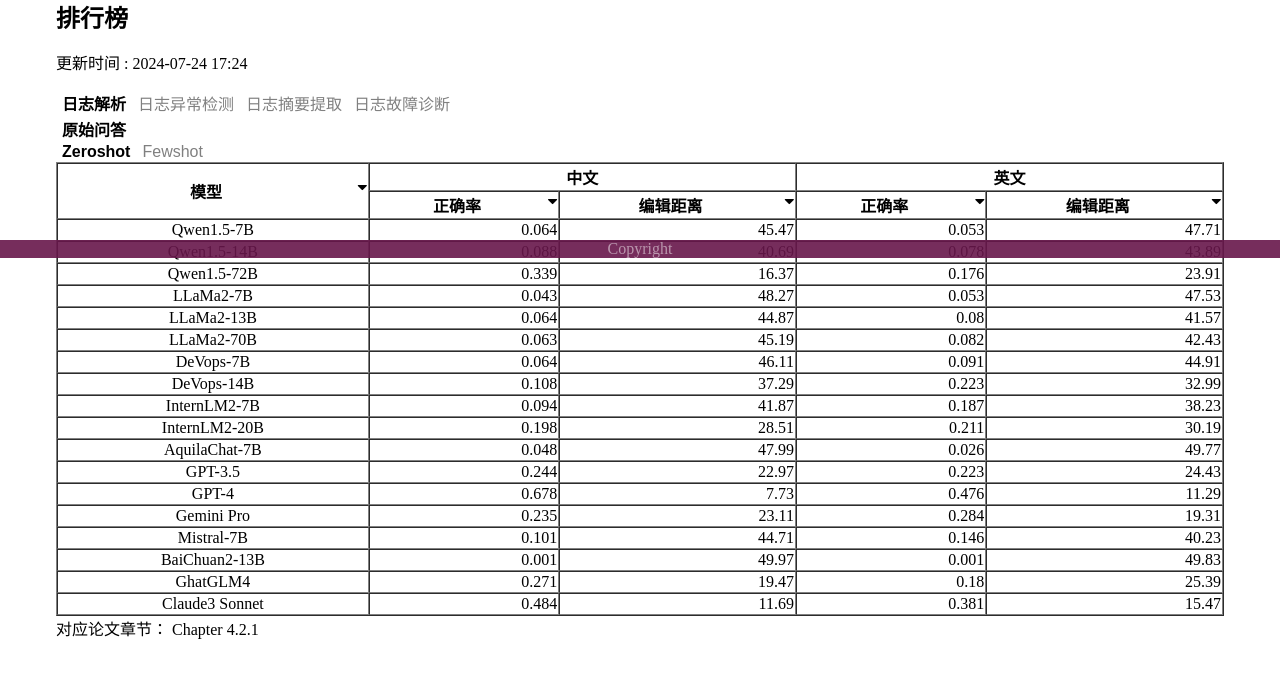
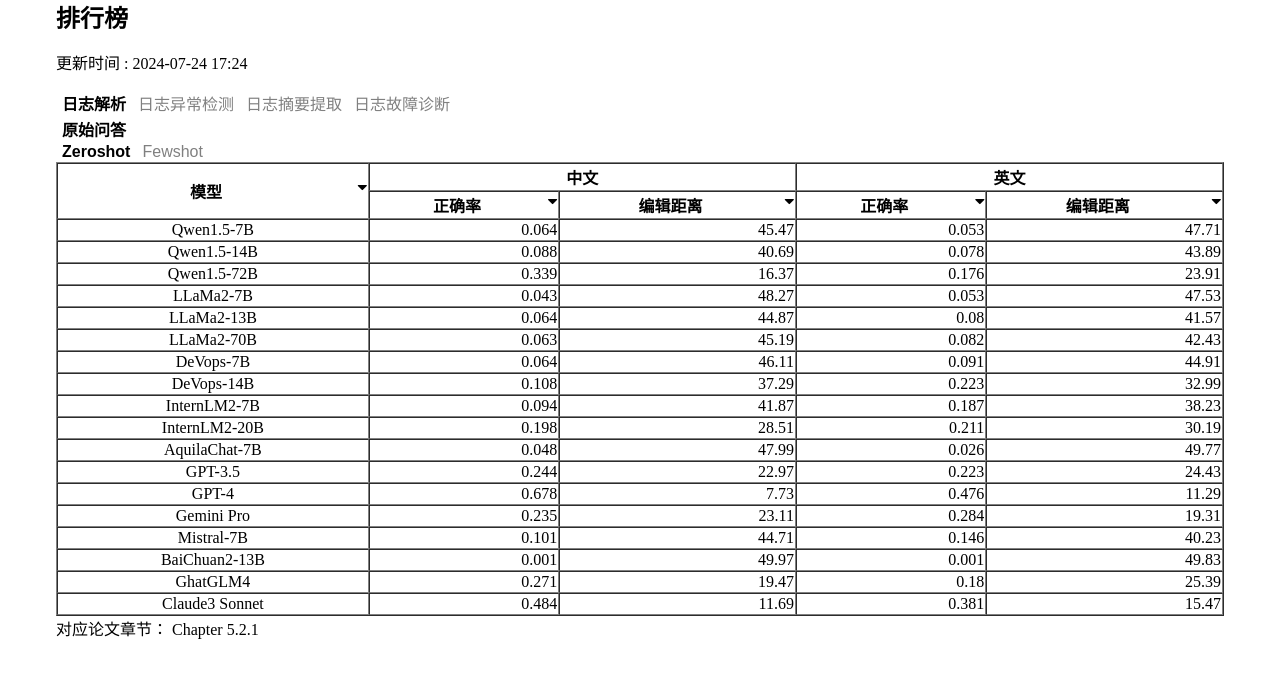
Before and after one commit to LinDuoming/LogEval, a Flask app: page /LogEval/leaderboard in a window 1280 px wide. Shown: the part 542-1238 px from the top of the page. Run offline with Flask 3, Linux system fonts and the light colour scheme.

Commit message:
change images

```diff
--- a/static/style.css
+++ b/static/style.css
@@ -14,6 +14,10 @@
     font-size: 3em;
     color: #68174B;
     font-weight: bold;
+}
+
+.home-org-sign {
+    height: 5em;
 }
 
 .bibtex {
--- a/templates/base.html
+++ b/templates/base.html
@@ -45,8 +45,8 @@
 	</header>
 	<main style="left:0px;right:0px;">{% block content %}{% endblock %}</main>
     <div style="height: 3em;"> </div>
-    <footer style="position:fixed;bottom:0px;left:0px;right:0px;text-align:center;background-color:#68174B;color:#B38BA5;opacity:0.9;">
+    <!-- <footer style="position:fixed;bottom:0px;left:0px;right:0px;text-align:center;background-color:#68174B;color:#B38BA5;opacity:0.9;">
 		{{_('Copyright')}}
-	</footer>
+	</footer> -->
 </body>
 </html>
--- a/templates/home.html
+++ b/templates/home.html
@@ -22,5 +22,10 @@
     </pre>
     <div class="home-subtitle">{{ _('联系我们') }}</div>
     <p id="contactor">{{ _('对于LogEval有任何问题，或者有可能的合作意向，可以点击 结果提交 页面，填写您的邮箱，或者直接发送邮件到') }} cuitianyu@mail.nankai.edu.cn</p>
+    <div style="display: flex; width: -webkit-fill-available; justify-content: center;">
+        <img class="home-org-sign" src="{{ url_for('static', filename='Nankai.jpg') }}">
+        <img class="home-org-sign" src="{{ url_for('static', filename='Tsinghua.jpg') }}">
+        <img class="home-org-sign" src="{{ url_for('static', filename='Huawei.jpg') }}">
+    </div>
 </div>
 {% endblock %}
--- a/templates/leaderboard.html
+++ b/templates/leaderboard.html
@@ -129,12 +129,12 @@
             else document.getElementById("h_f1-var").style.display = null;
 
             let chapter_cor = document.getElementById("chapter_cor")
-            if (status.task == "parsing") chapter_cor.innerText = "Chapter 4.2.1"
-            else if (status.task == "abnormal" && status.side == "nativeQA") chapter_cor.innerText = "Chapter 4.2.2"
-            else if (status.task == "abnormal" && status.side == "scQA") chapter_cor.innerText = "Chapter 4.3.1"
-            else if (status.task == "summary") chapter_cor.innerText = "Chapter4.2.4"
-            else if (status.task == "diagnose" && status.side == "nativeQA") chapter_cor.innerText = "Chapter 4.2.3"
-            else if (status.task == "diagnose" && status.side == "scQA") chapter_cor.innerText = "Chapter 4.3.2"
+            if (status.task == "parsing") chapter_cor.innerText = "Chapter 5.2.1"
+            else if (status.task == "abnormal" && status.side == "nativeQA") chapter_cor.innerText = "Chapter 5.2.2"
+            else if (status.task == "abnormal" && status.side == "scQA") chapter_cor.innerText = "Chapter 5.3.1"
+            else if (status.task == "summary") chapter_cor.innerText = "Chapter 5.2.4"
+            else if (status.task == "diagnose" && status.side == "nativeQA") chapter_cor.innerText = "Chapter 5.2.3"
+            else if (status.task == "diagnose" && status.side == "scQA") chapter_cor.innerText = "Chapter 5.3.2"
         }
         const taskList = ["parsing", "abnormal", "summary", "diagnose"]
         const sideList = ["nativeQA", "scQA"]
```
Also changed, not shown: static/framework1.png.
